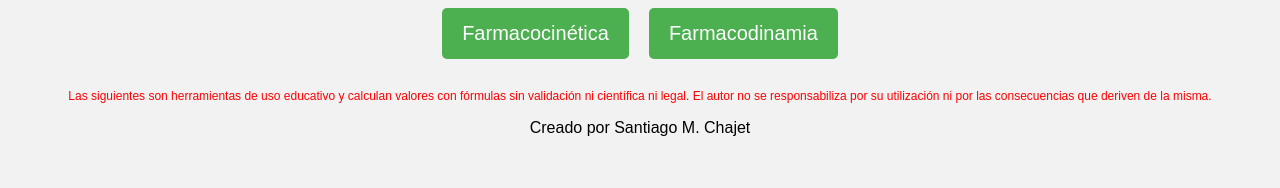
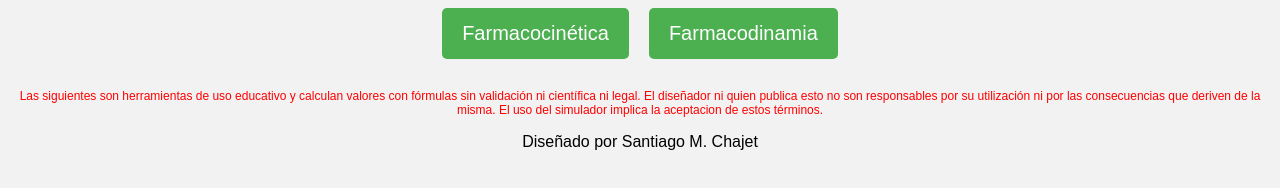
Before and after one commit to smchajet/smchajet.github.io, a plain HTML site: page index.html in a window 1280 px wide. Shown: the part 230-418 px from the top of the page. Drawn offline with Linux system fonts and the light colour scheme.

Commit message:
Update index.html

```diff
--- a/index.html
+++ b/index.html
@@ -60,8 +60,8 @@
 		<button onclick="window.location.href='https://smchajet.github.io/farmacodinamia'">Farmacodinamia</button>
 	</div>
 	<div class="disclaimer">
-		Las siguientes son herramientas de uso educativo y calculan valores con fórmulas sin validación ni científica ni legal. El autor no se responsabiliza por su utilización ni por las consecuencias que deriven de la misma.
+		Las siguientes son herramientas de uso educativo y calculan valores con fórmulas sin validación ni científica ni legal. El diseñador ni quien publica esto no son responsables por su utilización ni por las consecuencias que deriven de la misma. El uso del simulador implica la aceptacion de estos términos.
 	</div>
-	<p style="text-align: center;">Creado por Santiago M. Chajet</p>
+	<p style="text-align: center;">Diseñado por Santiago M. Chajet</p>
 </body>
 </html>
```
